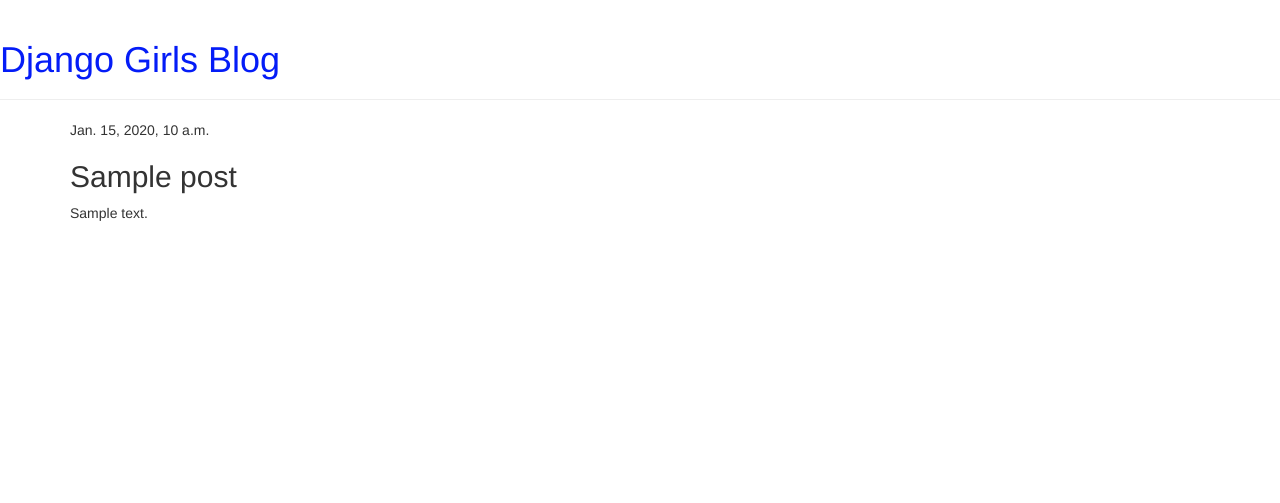
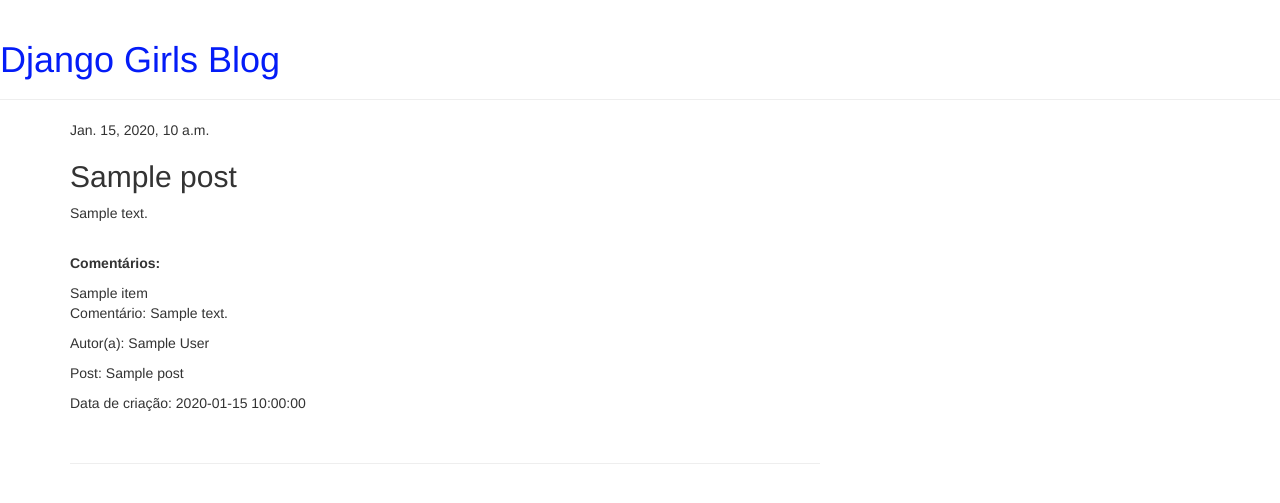
Before and after one commit to Ericalfernandes/my-first-blog, a Django app: template blog/templates/blog/post_detail.html in a window 1280 px wide. Shown: the top 503 px of the page. Run offline with Django 3.2, Linux system fonts and the light colour scheme; the template is opened without the code that fills it: most values are stand-ins (such as "Sample title", 1, 10 or a date in 2020); some libraries are stand-ins or nearby versions.

Commit message:
Add div with comment class, to see the data

```diff
--- a/blog/templates/blog/post_detail.html
+++ b/blog/templates/blog/post_detail.html
@@ -14,5 +14,25 @@
         {% endif %}
         <h2>{{ post.title }}</h2>
         <p>{{ post.text|linebreaksbr }}</p>
+
     </div>
+
+    <div class="comment">
+        <br>
+        <p><strong>Comentários:
+        {% if user.is_authenticated %}
+            <a href="{% url 'comment_new' %}" ><span class="glyphicon glyphicon-plus"></span></a>
+        {% endif %}</strong></p>
+        {% for item in comment %}
+            {{item}}
+            <p>Comentário: {{item.text |linebreaksbr }}</p>
+            <p>Autor(a): {{ item.author|linebreaksbr }}</p>
+            <p>Post: {{item.post}}</p>
+            <div class="date">
+                <p>Data de criação: {{ item.created_date|linebreaksbr }}</p>
+                <br><hr>
+            </div>
+        {% endfor %}
+    </div>
+
 {% endblock %}
```
